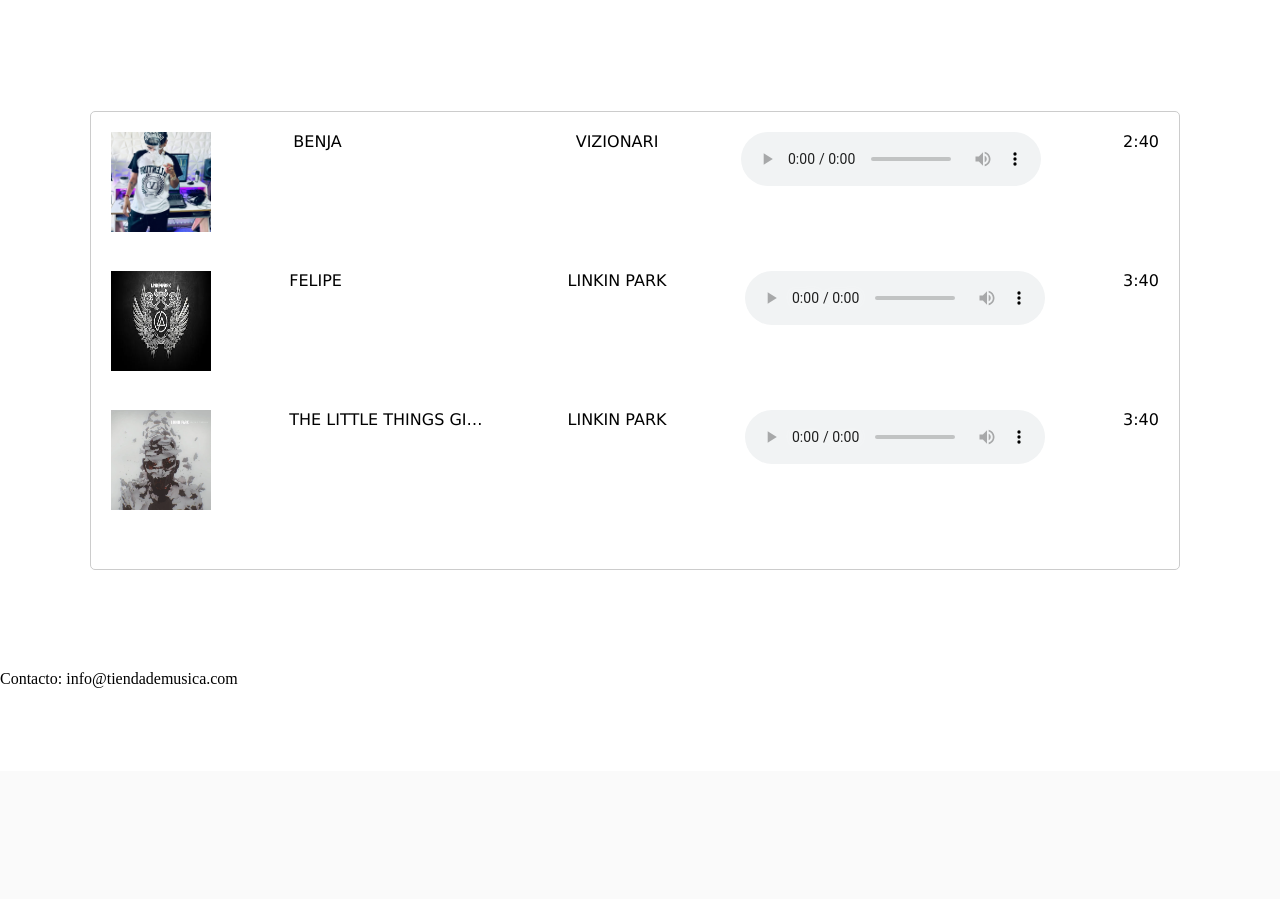
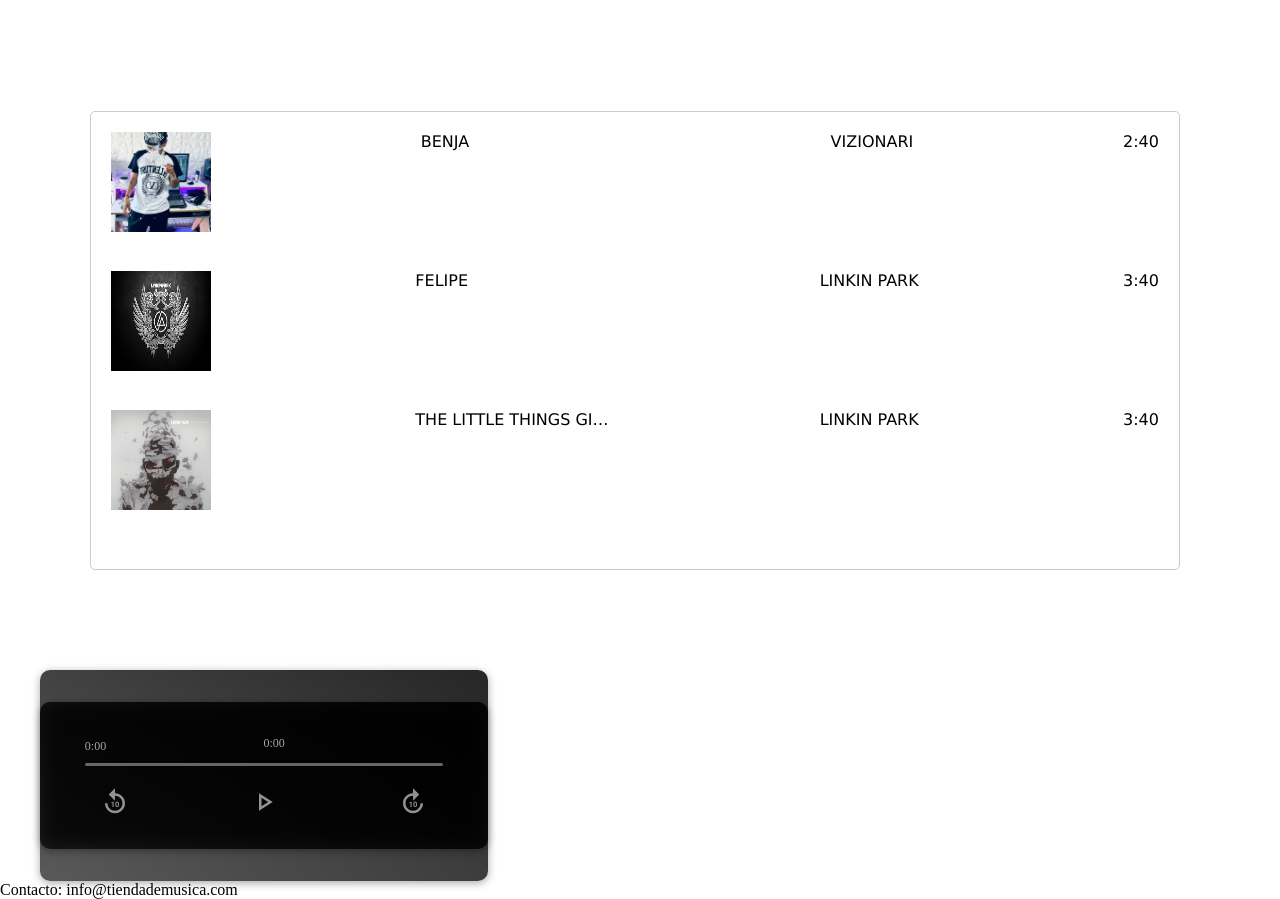
Before and after one commit to JuanAlmendra/benjamin, a Django app: page / in a window 1280 px wide. Shown: the part 79-978 px from the top of the page. Before the commit the page ends 767 px from the top, so only its background shows below. Run offline with Django 5.2, Linux system fonts and the light colour scheme; data comes from the database, SQL or seed files in the repository.

Commit message:
desde contac

```diff
--- a/lectura/settings.py
+++ b/lectura/settings.py
@@ -120,7 +120,10 @@
 
 
 
-STATIC_URL = 'static/'
+STATIC_URL = '/static/'
+STATICFILES_DIRS = [
+    os.path.join(BASE_DIR, 'static'),
+]
 
 MEDIA_URL ='media/'
 MEDIA_ROOT = os.path.join(BASE_DIR, 'media')
--- a/lectura/static/style.css
+++ b/lectura/static/style.css
@@ -264,3 +264,117 @@
     box-sizing: border-box;
     display: none; /* Ocultar el reproductor adicional inicialmente */
 }
+
+
+
+
+/* REPRODUCTOR */
+
+
+
+.music-player-container{
+    background: linear-gradient(30deg, rgba(0,0,0,0.65), rgba(0,0,0,0.85));
+    backdrop-filter: blur(10px);
+    height: fit-content;
+    width: 35vw;
+    border-radius: 10px;
+    padding: 2rem 0;
+    display: flex;
+    justify-content: center;
+    align-items: center;
+    flex-direction: column;
+    box-shadow: 0px 2px 8px rgba(0,0,0,0.35);
+}
+
+.title-music-container{
+    width: 80%;
+    height: 80%;
+    width: fit-content;
+    color: white;
+    margin-right: auto;
+    margin-left: 10%;
+}
+
+.song-title{
+    font-weight: 600;
+    font-size: 17px;
+    letter-spacing: 0.5px;
+}
+
+.song-author{
+    margin-top: 0.1rem;
+    font-size: 12px;
+    color: rgb(167, 167, 167);
+    letter-spacing: 0.1px;
+}
+
+.controls-music-container{
+    width: 80%;
+    height: fit-content;
+    display: flex;
+    justify-content: center;
+    align-items: center;
+    flex-direction: column;
+}
+
+.progress-song-container{
+    margin-top: 0.6rem;
+    width: 100%;
+    display: flex;
+    justify-content: center;
+    align-items: center;
+    flex-direction: column;
+}
+
+.progress-bar{
+    height: 3px;
+    border-radius: 3px;
+    width: 100%;
+    background-color: rgb(102, 102, 102);
+    position: relative;
+}
+
+.progress{
+    position: absolute;
+    height: 100%;
+    width: 0%;
+    border-radius: 3px;
+    background-color: white;
+}
+
+.time-container{
+    width: 100%;
+    display: flex;
+    justify-content: space-between;
+    align-items: center;
+    color: rgb(167, 167, 167);
+    font-size: 12px;
+}
+
+.time-left{
+    margin-top: 0.3rem;
+}
+
+.main-song-controls{
+    height: 30px;
+    width: 100%;
+    margin-top: 1rem;
+    display: flex;
+    justify-content: space-around;
+    align-items: center;
+}
+
+.icon{
+    height: 100%;
+    width: auto;
+    opacity: 0.6;
+    cursor: pointer;
+}
+
+.icon:hover{
+    opacity: 1;
+}
+
+audio{
+    display: none;
+}
--- a/lectura/static/style.js
+++ b/lectura/static/style.js
@@ -1,6 +1,9 @@
 document.addEventListener("DOMContentLoaded", function() {
-    var imagenes = document.querySelectorAll(".imagen-cancion");
+    var canciones = document.querySelectorAll(".cancion");
     var reproductores = document.querySelectorAll(".audio");
+    var mainPlayPause = document.querySelector("#musicPlayer #PlayPause");
+
+
 
     // Función para pausar todos los reproductores excepto el dado
     function pausarOtrosReproductores(exceptoEste) {
@@ -11,28 +14,136 @@
         });
     }
 
-    // Agregar evento de clic a las imágenes
-    imagenes.forEach(function(imagen) {
+    // Función para cambiar la imagen del botón de reproducción del reproductor
+    function cambiarImagenReproductor(estadoReproduccion) {
+        if (estadoReproduccion) {
+            mainPlayPause.src = '/static/Pause.svg'; // Cambiar la imagen a Pause.svg si el reproductor está reproduciendo
+        } else {
+            mainPlayPause.src = '/static/Play.svg'; // Cambiar la imagen a Play.svg si el reproductor está pausado
+        }
+    }
+
+    // Agregar evento de clic a las imágenes y reproductores
+    canciones.forEach(function(cancion) {
+        var imagen = cancion.querySelector(".imagen-cancion");
+        var audio = cancion.querySelector(".audio");
+
         imagen.addEventListener("click", function() {
-            var audio = this.parentElement.querySelector(".audio");
-
             // Pausar otros reproductores
             pausarOtrosReproductores(audio);
 
             // Reproducir o pausar el audio actual
             if (audio.paused) {
                 audio.play();
+                cambiarImagenReproductor(true); // Cambiar la imagen del botón de reproducción del reproductor a Pause
             } else {
                 audio.pause();
+                cambiarImagenReproductor(false); // Cambiar la imagen del botón de reproducción del reproductor a Play
             }
+        });
+
+        audio.addEventListener("play", function() {
+            // Pausar otros reproductores
+            pausarOtrosReproductores(this);
+
+            // Cambiar la imagen del botón de reproducción del reproductor a Pause
+            cambiarImagenReproductor(true);
+        });
+
+        audio.addEventListener("pause", function() {
+            // Cambiar la imagen del botón de reproducción del reproductor a Play cuando se pausa el audio desde el propio reproductor
+            cambiarImagenReproductor(false);
         });
     });
 
-    // Agregar evento de clic a los reproductores
-    reproductores.forEach(function(reproductor) {
-        reproductor.addEventListener("play", function() {
-            // Pausar otros reproductores
-            pausarOtrosReproductores(this);
+    mainPlayPause.addEventListener("click", function() {
+        var audio = this.parentElement.previousElementSibling;
+        if (audio.paused) {
+            audio.play();
+            cambiarImagenReproductor(true); // Cambiar la imagen del botón de reproducción del reproductor a Pause
+        } else {
+            audio.pause();
+            cambiarImagenReproductor(false); // Cambiar la imagen del botón de reproducción del reproductor a Play
+        }
+
+        // Pausar otros reproductores cuando se hace clic en el botón del reproductor
+        pausarOtrosReproductores(audio);
+    });
+});
+
+
+
+
+document.addEventListener('DOMContentLoaded', function() {
+    const musicPlayers = document.querySelectorAll('.audio');
+    const songName = document.getElementById('songName');
+    const artistName = document.getElementById('artistName');
+    const audioPlayer = document.getElementById('audioPlayer');
+    const backButton = document.getElementById('Back10');
+    const forwardButton = document.getElementById('Plus10');
+
+    let currentSongIndex = 0;
+
+    // Función para reproducir la siguiente canción
+    function playNextSong() {
+        currentSongIndex++;
+        if (currentSongIndex >= musicPlayers.length) {
+            currentSongIndex = 0;
+        }
+        playSongAtIndex(currentSongIndex);
+    }
+
+    // Función para reproducir la canción anterior
+    function playPreviousSong() {
+        currentSongIndex--;
+        if (currentSongIndex < 0) {
+            currentSongIndex = musicPlayers.length - 1;
+        }
+        playSongAtIndex(currentSongIndex);
+    }
+
+    // Función para reproducir la canción en el índice dado
+    function playSongAtIndex(index) {
+        const player = musicPlayers[index];
+        const songTitle = player.parentElement.querySelector('.nombre').textContent;
+        const artist = player.parentElement.querySelector('.artista').textContent;
+
+        // Actualizar el reproductor de música único
+        songName.textContent = songTitle; // Actualizar el nombre de la canción
+        artistName.textContent = artist; // Actualizar el nombre del artista
+        audioPlayer.src = player.dataset.src;
+        audioPlayer.play();
+    }
+
+    backButton.addEventListener('click', playPreviousSong);
+    forwardButton.addEventListener('click', playNextSong);
+
+    musicPlayers.forEach(function(player, index) {
+        player.addEventListener('play', function() {
+            currentSongIndex = index;
+            const songTitle = player.parentElement.querySelector('.nombre').textContent;
+            const artist = player.parentElement.querySelector('.artista').textContent;
+
+            // Actualizar el reproductor de música único
+            songName.textContent = songTitle; // Actualizar el nombre de la canción
+            artistName.textContent = artist; // Actualizar el nombre del artista
         });
     });
 });
+
+
+function playSongAtIndex(index) {
+    const player = musicPlayers[index];
+    const songTitle = player.parentElement.querySelector('.nombre').textContent;
+    const artist = player.parentElement.querySelector('.artista').textContent;
+
+    // Actualizar el reproductor de música único
+    songName.textContent = songTitle; // Actualizar el nombre de la canción
+    artistName.textContent = artist; // Actualizar el nombre del artista
+
+    // Establecer el tiempo de reproducción en cero para comenzar desde el principio
+    audioPlayer.currentTime = 0;
+
+    audioPlayer.src = player.dataset.src;
+    audioPlayer.play();
+}
--- a/lectura/templates/index.html
+++ b/lectura/templates/index.html
@@ -3,6 +3,7 @@
 <html lang="es">
 <head>
     <meta charset="UTF-8">
+    <meta http-equiv="X-UA-Compatible" content="IE=edge">
     <meta name="viewport" content="width=device-width, initial-scale=1.0">
     <link rel="stylesheet" type="text/css" href="{% static 'style.css' %}">
     <link href='https://unpkg.com/boxicons@2.1.4/css/boxicons.min.css' rel='stylesheet'>
@@ -48,20 +49,56 @@
                 <br>
             {% endfor %}
         </div>
+
+        <!-- Reproductor de música único -->
+        <div class="music-player-container" id="musicPlayer">
+            <div class="music-player-container">
+                <div class="title-music-container">
+                    <h4 class="nombre" id="songName"></h4>
+                    <span class="artista" id="artistName"></span>
+                    <div class="time-container">
+                        <span class="time-left" id="CurrentSongTime">0:00</span>
+                        <span class="time-right" id="SongLength">0:00</span>
+                    </div>
+                </div>
+
+                <div class="controls-music-container">
+                    <div class="progress-song-container">
+                        <div class="progress-bar">
+                            <span class="progress"></span>
+                        </div>
+                    </div>
+                    <div class="time-container">
+                        <span class="time-left" id="CurrentSongTime"></span>
+                        <span class="time-left" id="SongLength"></span>
+                    </div>
+                </div>
+                <audio controls class="audio" id="audioPlayer">
+                </audio>
+                <div class="main-song-controls">
+                    <img src="{% static 'Backward.svg' %}" alt="Retroceder" class="icon" id="Back10">
+                    <img src="{% static 'Play.svg' %}" alt="Reproducir/Pausar" class="icon" id="PlayPause" >
+                    <img src="{% static 'Forward.svg' %}" alt="Avanzar" class="icon" id="Plus10">
+                </div>
+            </div>
+        </div>
     </section>
 
-    <div id="reproductor-adicional" class="reproductor-adicional"></div>
 
 
-    <div></div>
 
-    <section class="tercero">
 
-    </section>
+
+
+
+
+
+
 
     <!-- Pie de página con información de contacto -->
     <footer>
         <p>Contacto: info@tiendademusica.com</p>
+
     </footer>
 
     <script src="{% static 'style.js' %}"></script>
--- a/lectura/urls.py
+++ b/lectura/urls.py
@@ -20,11 +20,13 @@
 from django.conf import settings
 from django.conf.urls.static import static
 
+
 urlpatterns = [
     path('admin/', admin.site.urls),
     path('', views.index, name='index'),
     path('login/', views.login, name='login'),
-    path('canciones/', views.lista_canciones, name='canciones'),
+    path('<str:nombre_cancion>/', views.mi_vista, name='mi_vista'),
+    path('canciones/<str:nombre_cancion>/', views.obtener_cancion, name='obtener_cancion'),
 ]
 
 
--- a/lectura/views.py
+++ b/lectura/views.py
@@ -7,13 +7,30 @@
     return render(request, 'index.html', {'canciones': canciones})
 
 
+def mi_vista(request, nombre_cancion):
+    try:
+        cancion = Cancion.objects.get(nombre=nombre_cancion)
+    except Cancion.DoesNotExist:
+        return render(request, 'index.html')
+
+    print(cancion)  # Imprime la canción en la consola del servidor para verificar si se ha recuperado correctamente
+
+    return render(request, 'index.html', {'cancion': cancion})
+
+
+def obtener_cancion(request, nombre_cancion):
+    try:
+        cancion = Cancion.objects.get(nombre=nombre_cancion)
+    except Cancion.DoesNotExist:
+        return render(request, 'index.html')
+
+    print(cancion)  # Imprime la canción en la consola del servidor para verificar si se ha recuperado correctamente
+
+    return render(request, 'lista_canciones.html', {'cancion': cancion})
+
+
+
+
+
 def login(request):
     return render(request, 'login.html')
-
-
-def lista_canciones(request):
-    # Obtener todas las canciones de la base de datos
-    canciones = Cancion.objects.all()
-
-    # Renderizar el template 'lista_canciones.html' con las canciones en el contexto
-    return render(request, 'lista_canciones.html', {"canciones": canciones})
```
Also changed, not shown: lectura/static/style1.css (added, +121 -0 lines), lectura/static/style1.js (added, +56 -0 lines), lectura/templates/lista_canciones.html (+19 -20 lines), lectura/static/Backward.svg (added), lectura/static/Forward.svg (added), lectura/static/Pause.svg (added), lectura/static/Play.svg (added), lectura/static/imagen1.jpg (added), lectura/static/imagen2.jpg (added).
